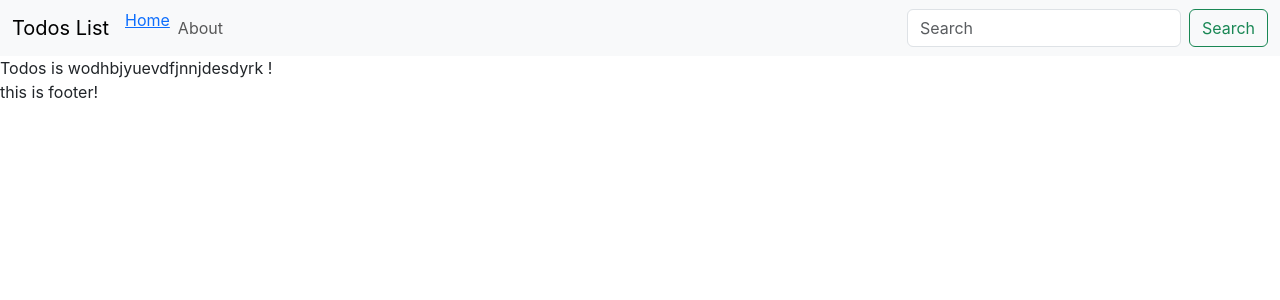
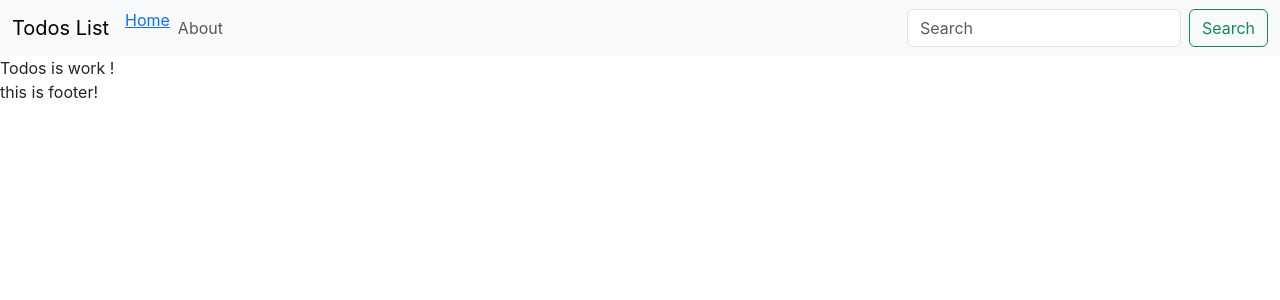
Before and after one commit to sxumit/Todos-List_ReactApp, a React (Create React App) app: page / in a window 1280 px wide. Shown: the top 300 px of the page. Built offline with nearby package versions, Linux system fonts and the light colour scheme.

Commit message:
Minor change

```diff
--- a/src/MyComponents/Todos.js
+++ b/src/MyComponents/Todos.js
@@ -3,7 +3,7 @@ import React from 'react'
 const Todos = () => {
   return (
     <div>
-      Todos is wodhbjyuevdfjnnjdesdyrk !
+      Todos is work !
     </div>
   )
 }
```
